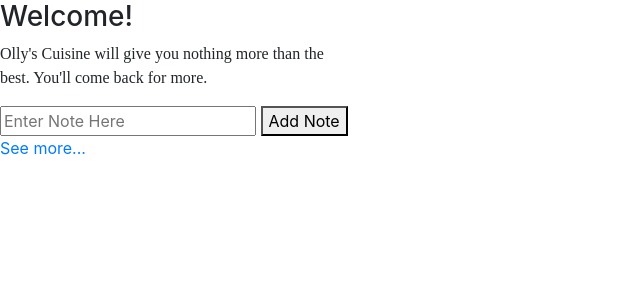
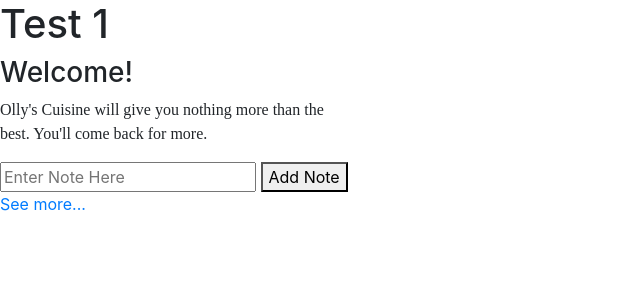
Before and after one commit to GitBot-cmd/pyjav, a Flask app: page / in a window 1280 px wide. Shown: the top 300 px of the page, without its empty margins (0-640 px from the left). Run offline with Flask 2, Linux system fonts and the light colour scheme.

Commit message:
checking out layout on git

```diff
--- a/remi/templates/layout.html
+++ b/remi/templates/layout.html
@@ -17,7 +17,7 @@
     </style>
   </head>
   <body>
-
+    <h1>Test 1</h1>
 
     <h3>{% block heading %}{% endblock %}</h3>
 
```
